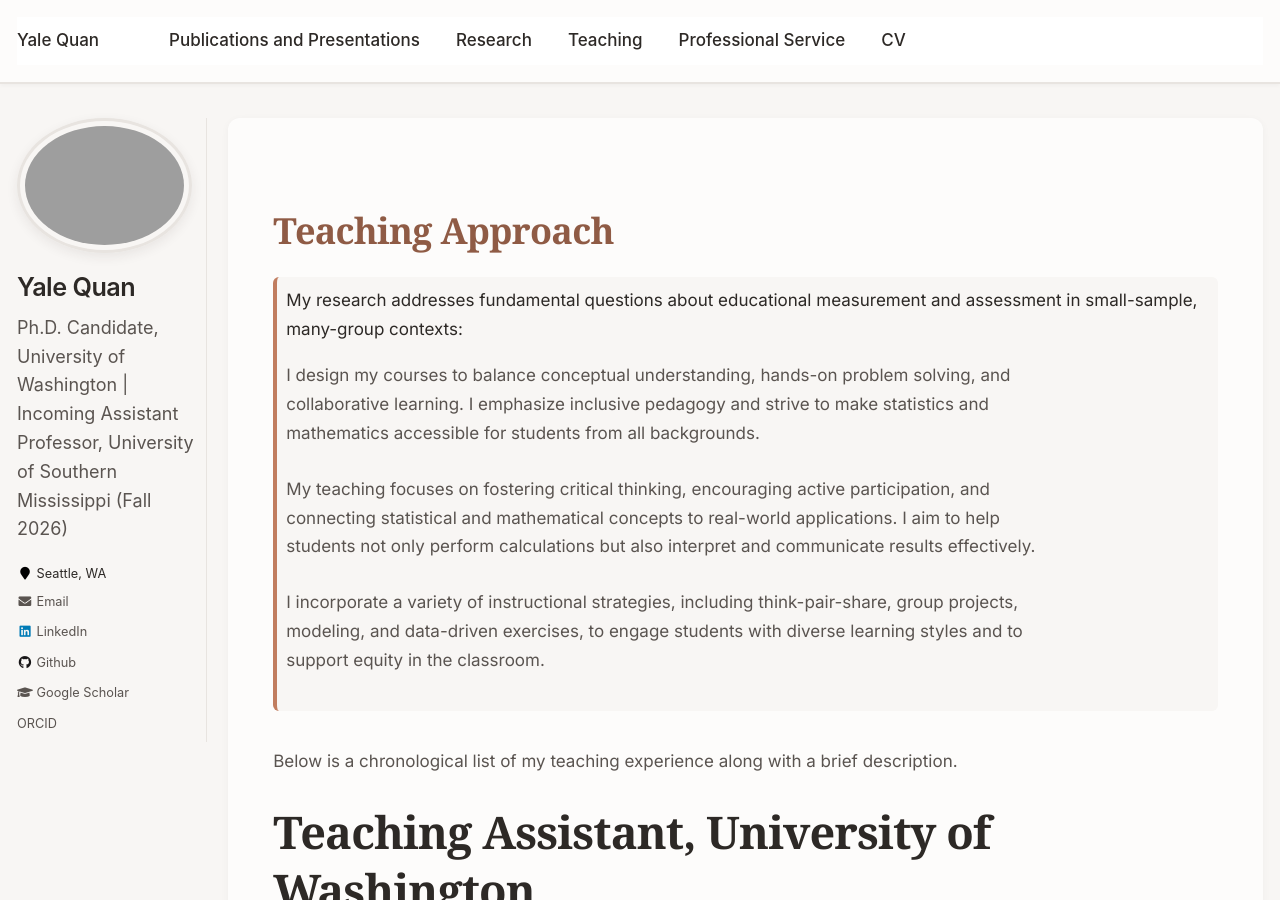
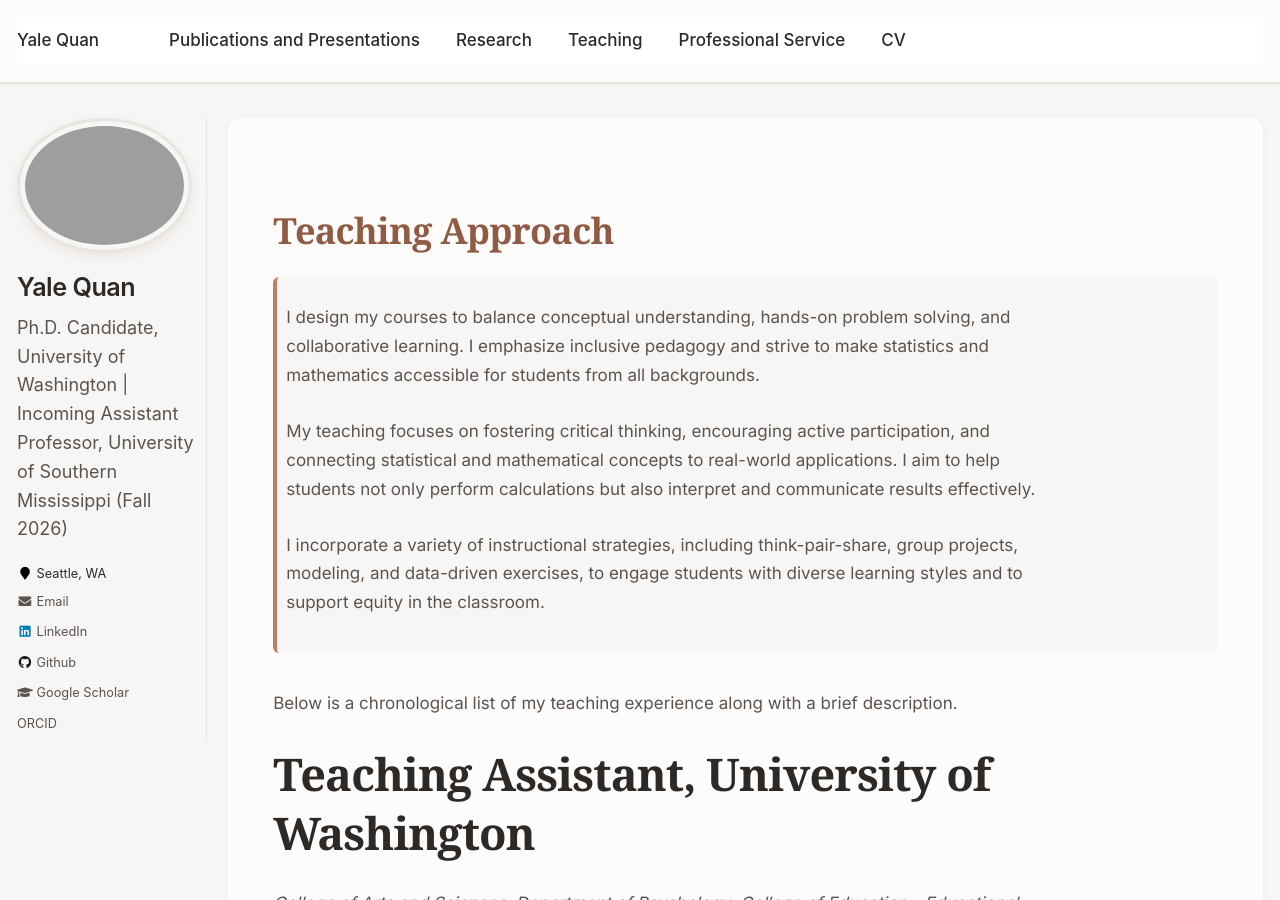
Before and after one commit to yalequan/yalequan.github.io, a Jekyll site: the page built from _pages/teaching-experience.md, in a window 1280 px wide and 900 px high. Built offline with Jekyll 4.4.1, drawn with Linux system fonts in a browser that asks for light colours.

Commit message:
Update teaching-experience.md

```diff
--- a/_pages/teaching-experience.md
+++ b/_pages/teaching-experience.md
@@ -21,8 +21,6 @@ author_profile: true
 			border-radius: 6px;
 			margin-bottom: 2rem;
 			color: var(--text-color);">
-
-My research addresses fundamental questions about educational measurement and assessment in small-sample, many-group contexts:
 
 <p>
 I design my courses to balance conceptual understanding, hands-on problem solving, and collaborative learning. I emphasize inclusive pedagogy and strive to make statistics and mathematics accessible for students from all backgrounds.
```
